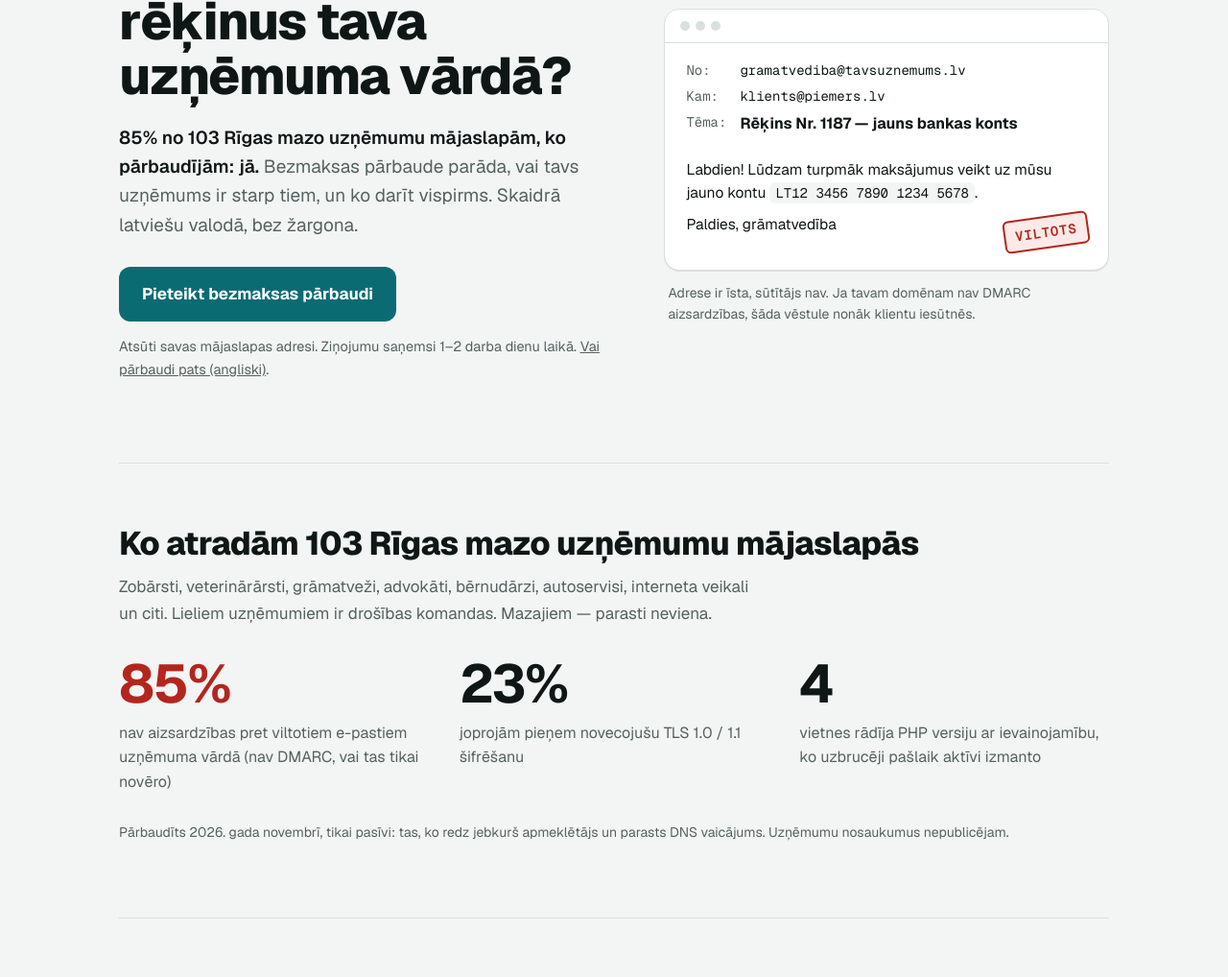
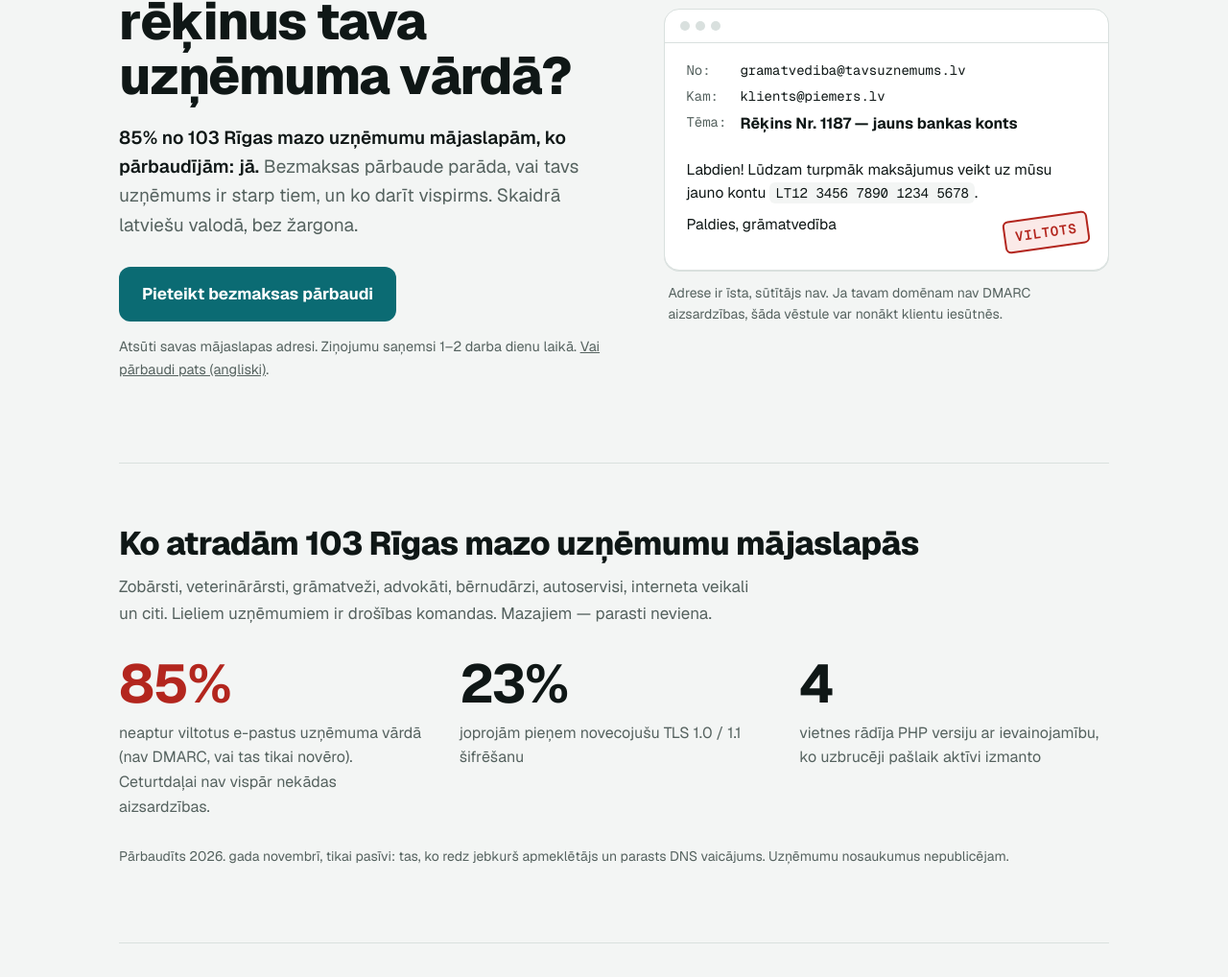
Before and after one commit to janissaulitis/portfolio, a plain HTML site: page drosiba/index.html in a window 1280 px wide. Shown: the part 177-1195 px from the top of the page at 96% size. Drawn offline with nearby package versions, Linux system fonts and the light colour scheme.

Commit message:
Offer page: precise wording on fake-email exposure
Co-Authored-By: Claude Opus 5.5 <noreply@anthropic.com>
Claude-Session: https://claude.ai/code/session_01Lpcb7tW7qJ2rddbPY9PtGK

```diff
--- a/drosiba/index.html
+++ b/drosiba/index.html
@@ -176,7 +176,7 @@ footer { padding: 32px 0 48px; color: var(--muted); font-size: 14px; border-top:
             <p>Paldies, grāmatvedība</p>
           </div>
         </div>
-        <figcaption class="mail-note">Adrese ir īsta, sūtītājs nav. Ja tavam domēnam nav DMARC aizsardzības, šāda vēstule nonāk klientu iesūtnēs.</figcaption>
+        <figcaption class="mail-note">Adrese ir īsta, sūtītājs nav. Ja tavam domēnam nav DMARC aizsardzības, šāda vēstule var nonākt klientu iesūtnēs.</figcaption>
       </figure>
     </div>
 
@@ -184,7 +184,7 @@ footer { padding: 32px 0 48px; color: var(--muted); font-size: 14px; border-top:
       <h2 id="h-found">Ko atradām 103 Rīgas mazo uzņēmumu mājaslapās</h2>
       <p class="sub">Zobārsti, veterinārārsti, grāmatveži, advokāti, bērnudārzi, autoservisi, interneta veikali un citi. Lieliem uzņēmumiem ir drošības komandas. Mazajiem — parasti neviena.</p>
       <div class="facts">
-        <div class="fact hot"><b>85%</b><p>nav aizsardzības pret viltotiem e-pastiem uzņēmuma vārdā (nav DMARC, vai tas tikai novēro)</p></div>
+        <div class="fact hot"><b>85%</b><p>neaptur viltotus e-pastus uzņēmuma vārdā (nav DMARC, vai tas tikai novēro). Ceturtdaļai nav vispār nekādas aizsardzības.</p></div>
         <div class="fact"><b>23%</b><p>joprojām pieņem novecojušu TLS 1.0 / 1.1 šifrēšanu</p></div>
         <div class="fact"><b>4</b><p>vietnes rādīja PHP versiju ar ievainojamību, ko uzbrucēji pašlaik aktīvi izmanto</p></div>
       </div>
```
